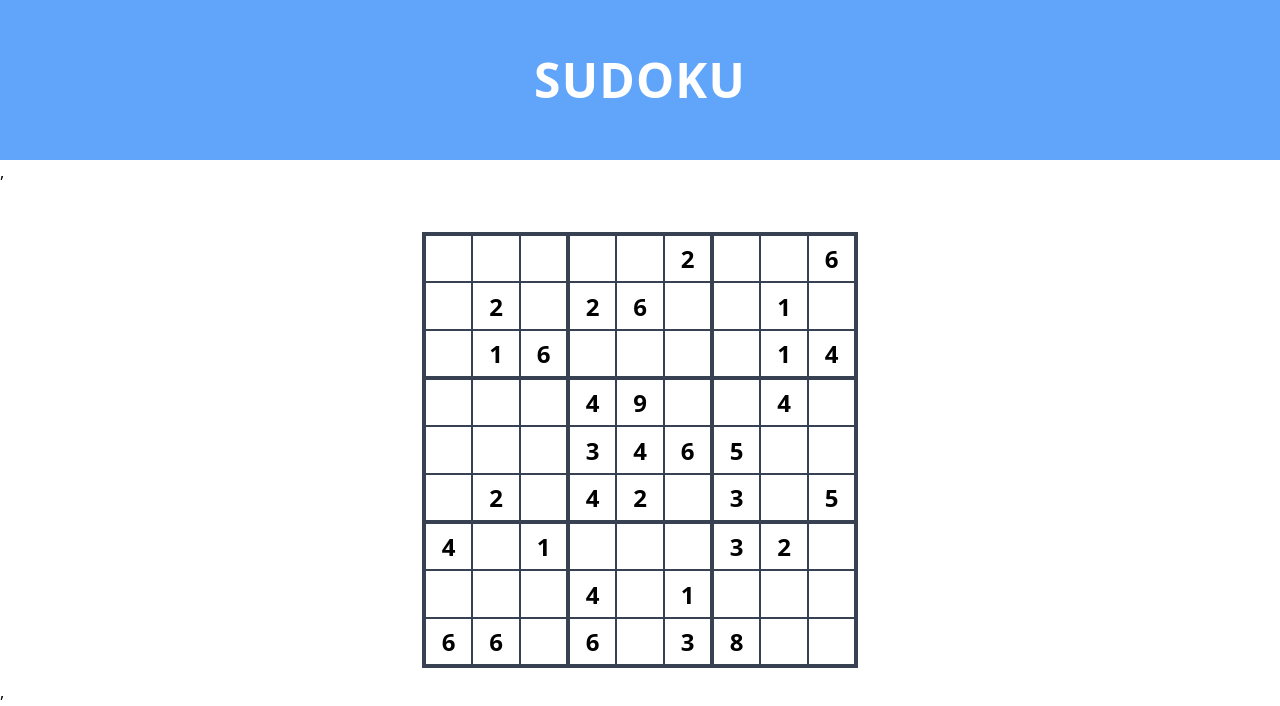
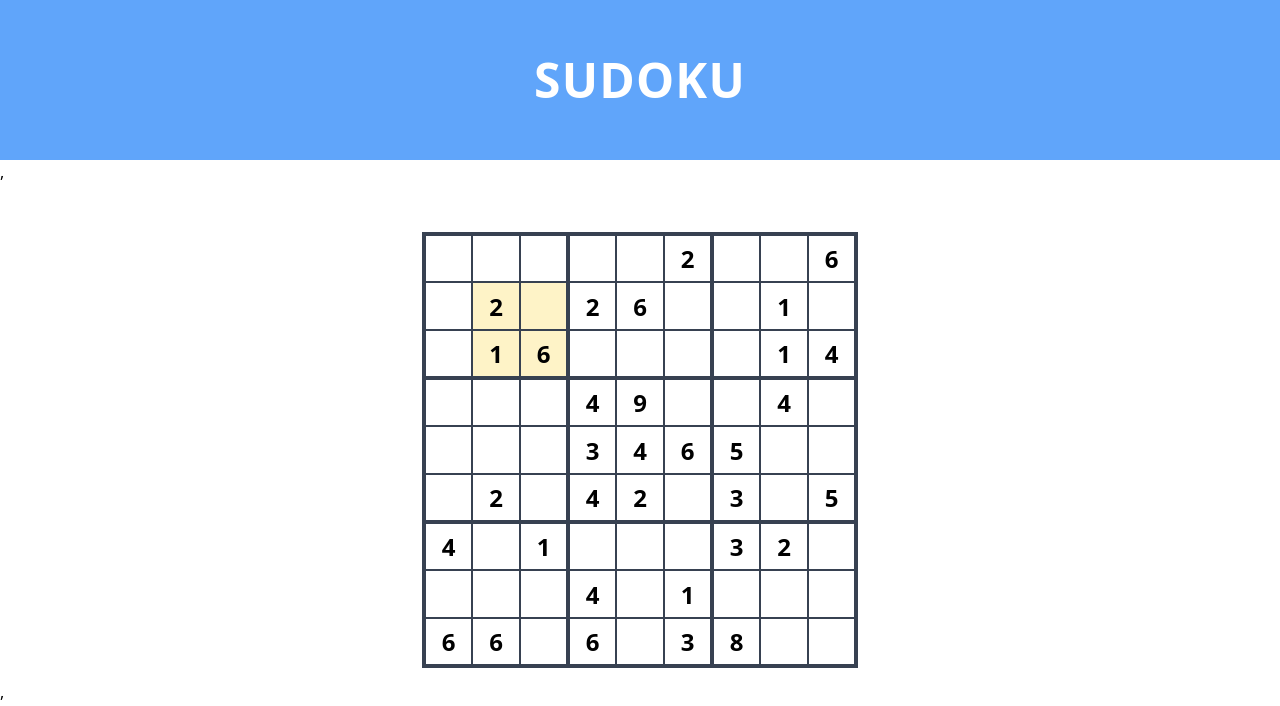
Before and after one commit to henbagle/sudoku, a React (Create React App) app: page / in a window 1280 px wide. Shown: the top 706 px of the page. Built offline with nearby package versions, Linux system fonts and the light colour scheme; the HTML template or start-up script is replaced by a standard one.

Commit message:
Adapted grid display to show mates, use coords format

```diff
--- a/src/components/App.jsx
+++ b/src/components/App.jsx
@@ -1,12 +1,12 @@
 import React from 'react';
 import Header from "./Header";
 import Footer from "./Footer";
-import Main from "./Main"
+import SudokuGamePage from "./SudokuGamePage"
 
 function App() {
     return (<div>
         <Header />,
-        <Main />,
+        <SudokuGamePage />,
         <Footer />
     </div>)
 }
--- a/src/components/Main.jsx
+++ b/src/components/SudokuGamePage.jsx
@@ -1,7 +1,7 @@
 import React from 'react';
 import Game from "./SudokuGrid/Game"
 
-const Main = () => {
+const SudokuGamePage = () => {
     return ( <main>
         <div className="flex justify-center mt-12">
             <Game />
@@ -9,4 +9,4 @@ const Main = () => {
     </main> );
 }
 
-export default Main;
+export default SudokuGamePage;
--- a/src/components/SudokuGrid/Cell.jsx
+++ b/src/components/SudokuGrid/Cell.jsx
@@ -1,8 +1,8 @@
 import React from 'react';
 
-const Cell = ({detVal, editable, coords, onFocus, tryInputNumber}) => {
+const Cell = ({detVal, editable, coords, onFocus, tryInputNumber, color}) => {
 
-    const inputClasses = `h-12 w-12 ${calculateBorderStyle(coords)} focus:ring focus:ring-inset focus:bg-blue-50
+    const inputClasses = `h-12 w-12 ${calculateBorderStyle(coords)} ${calculateBgColor(color)} focus:ring focus:ring-inset focus:bg-blue-50
                         text-2xl text-center ${editable ? "": "font-semibold bg-white"}`
     const value = ((detVal === 0) ? "" : detVal)
 
@@ -18,6 +18,16 @@ const Cell = ({detVal, editable, coords, onFocus, tryInputNumber}) => {
     );
 }
 
+function calculateBgColor(color)
+{
+    switch (color) {
+        case "row": return "bg-red-100";
+        case "col": return "bg-green-100";
+        case "grid": return "bg-yellow-100";
+        default: return "";
+    }
+}
+
 function calculateBorderStyle(coords)
 {
     const INITIAL_BORDER = "border border-gray-700";
@@ -27,8 +37,8 @@ function calculateBorderStyle(coords)
     const B = " border-b-2";
 
     let outputStyle = INITIAL_BORDER;
-    const subgridX = coords[0] % 3; // Position within local 3x3 grid
-    const subgridY = coords[1] % 3;
+    const subgridX = coords.c % 3; // Position within local 3x3 grid
+    const subgridY = coords.r % 3;
 
     switch(subgridX)
     {
--- a/src/components/SudokuGrid/Game.jsx
+++ b/src/components/SudokuGrid/Game.jsx
@@ -5,7 +5,7 @@ import gridReducer from "../reducer";
 
 const Game = (props) => {
     const [gridState, dispatch] = useReducer(gridReducer, emptyGrid())
-    const [selected, setSelected] = useState([])
+    const [selected, setSelected] = useState({r:null, c:null})
 
     return (
     <div className="">
@@ -17,8 +17,8 @@ const Game = (props) => {
                 dispatch({type: "INP", value:e.target.value, coords:coords})
             }}/>
 
-        <pre className="mt-3">
-            {(selected.length > 0 ? JSON.stringify(gridState[selected[1]][selected[0]]): null)}
+        <pre className="mt-3 text-sm">
+            {(selected.r != null ? JSON.stringify(gridState[selected.r][selected.c]): null)}
         </pre>
     </div> );
 }
--- a/src/components/SudokuGrid/SudokuGrid.jsx
+++ b/src/components/SudokuGrid/SudokuGrid.jsx
@@ -1,18 +1,32 @@
-import React from 'react';
+import React, {useMemo} from 'react';
 import Cell from "./Cell"
+import {colMates, rowMates, gridOffMates} from "../../logic/sudokuLib";
 
 const SudokuGrid = ({gridState, selected, selectCell, tryInputNumber}) => {
+    const mates = {
+        col: colMates(selected).map((el) => (JSON.stringify(el))),
+        row: rowMates(selected).map((el) => (JSON.stringify(el))),
+        grid: gridOffMates(selected).map((el) => (JSON.stringify(el)))
+    }
     return (
         <div className="grid grid-cols-9 gap-0 border-2 border-gray-700">
 
-            {gridState.flat().map((el, i) =>
-                (<Cell
+            {gridState.flat().map((el, i) => {
+
+                let color = ""
+                if (mates.col.includes(JSON.stringify(el.coords))) color="col";
+                if (mates.row.includes(JSON.stringify(el.coords))) color="row";
+                if (mates.grid.includes(JSON.stringify(el.coords))) color="grid";
+
+                return (
+                <Cell
                     key={i}
                     selected={(el.coords === selected)}
                     onFocus={() => {selectCell(el.coords)}}
                     tryInputNumber={(e) => {tryInputNumber(e, el.coords)}}
+                    color={color}
                     {...el}
-                />)
+                />)}
             )}
 
         </div>
--- a/src/components/reducer.js
+++ b/src/components/reducer.js
@@ -12,8 +12,8 @@ export default function gridReducer(state, action) {
             else return state;
 
             return update(state, {
-                [action.coords[1]]: {
-                    [action.coords[0]]: { detVal: { $set: targetNumber } },
+                [action.coords.r]: {
+                    [action.coords.c]: { detVal: { $set: targetNumber } },
                 },
             });
         }
--- a/src/logic/generateGrid.js
+++ b/src/logic/generateGrid.js
@@ -5,7 +5,11 @@ const emptyGrid = () => {
         for (let j = 0; j < 9; j++) {
             let randNumber = Math.floor(Math.random() * 9) + 1;
             const display = Math.random();
-            row[j] = { detVal: randNumber, coords: [j, i], editable: false };
+            row[j] = {
+                detVal: randNumber,
+                coords: { r: i, c: j },
+                editable: false,
+            };
             if (display > 0.4) {
                 row[j].detVal = 0;
                 row[j].editable = true;
```
